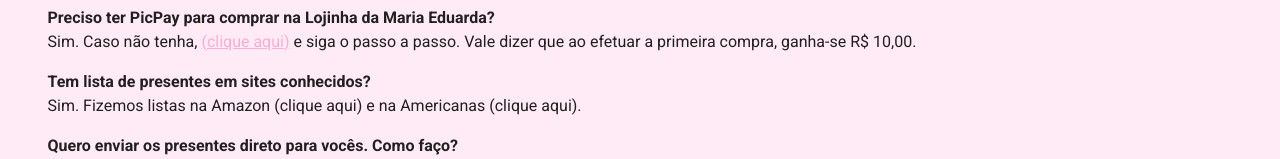
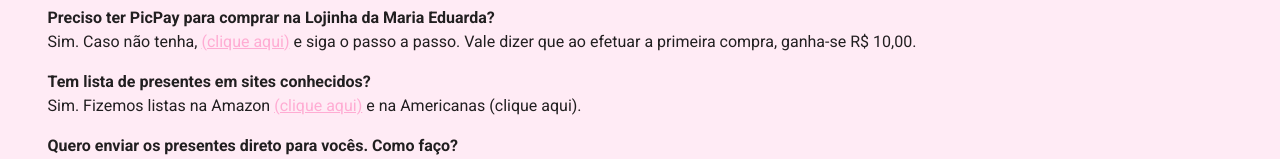
Before and after one commit to ebertti/cha-fralda-benjamin, a Vue app: page / in a window 1280 px wide. Shown: the part 1264-1423 px from the top of the page. Built offline with nearby package versions, Linux system fonts and the light colour scheme.

Commit message:
Adicionando link para produtos na Amazon

```diff
--- a/src/App.vue
+++ b/src/App.vue
@@ -76,7 +76,8 @@
               <span class="font-weight-bold d-block">
                 Tem lista de presentes em sites conhecidos?
               </span>
-              Sim. Fizemos listas na Amazon (clique aqui) e na Americanas (clique aqui).
+              Sim. Fizemos listas na Amazon <a href="https://amzn.to/3h64i5h" target="_blank">(clique aqui)</a> e na
+              Americanas (clique aqui).
             </p>
             <p>
               <span class="font-weight-bold d-block">
```
